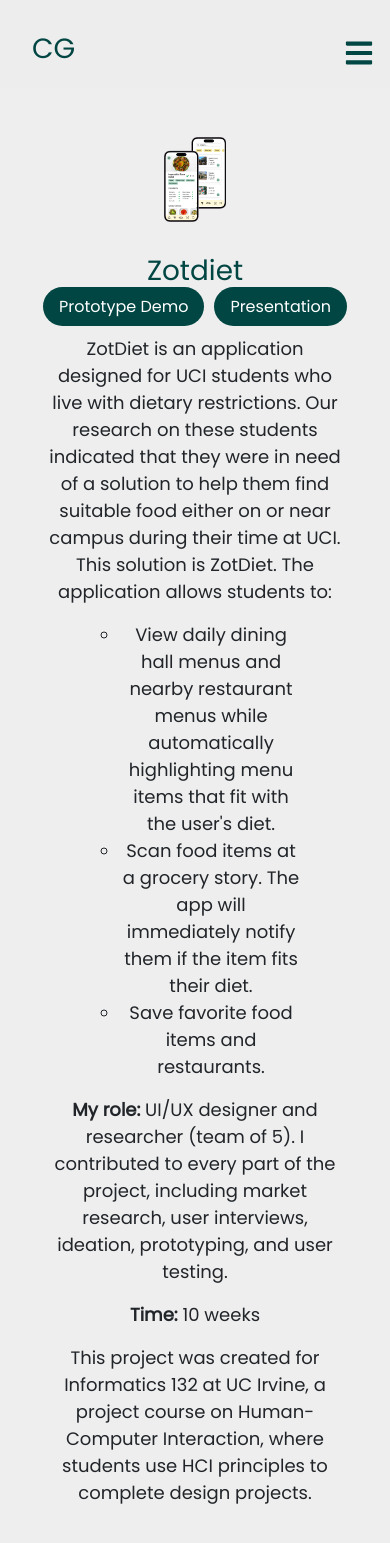
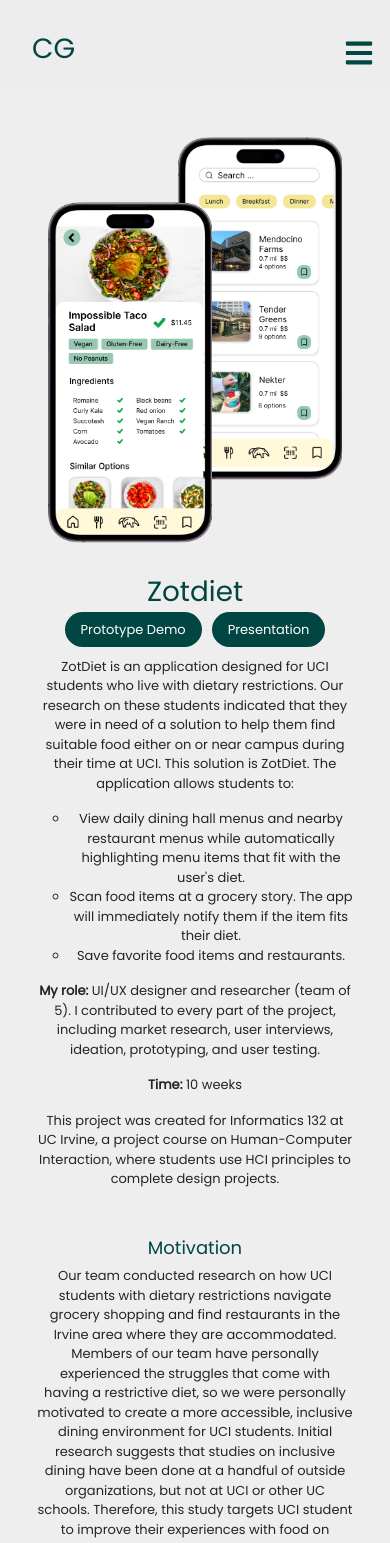
Before and after one commit to carolineguzylak/react_portfolio_site, a React (Create React App) app: page /project-zotdiet in a window 390 px wide. Shown: the top 1543 px of the page. Built offline with nearby package versions, Linux system fonts and the light colour scheme.

Commit message:
mobile configs

```diff
--- a/src/components/ProjectCard.js
+++ b/src/components/ProjectCard.js
@@ -1,4 +1,4 @@
-import '../styles/ProjectCard.css'
+import '../styles/ProjectCard.css';
 import React from 'react'
 
 import Aos from "aos";
--- a/src/components/ProjectCardData.js
+++ b/src/components/ProjectCardData.js
@@ -6,19 +6,19 @@
     {
         imgsrc: orchestrate,
         title: 'Orchestrate',
-        text: 'Design Project: A concert socialization app',
+        text: 'A concert planning and socialization app: Find friends, rideshares, and create concert itineraries',
         pagelink: '/project-orchestrate'
     },
     {
         imgsrc: zotdiet,
         title: 'ZotDiet',
-        text: 'Design Project: Aiding UCI students with dietary restrictions',
+        text: 'Supporting UCI students with dietary restrictions: Menu filters and food label scanner',
         pagelink: '/project-zotdiet'
     },
     {
         imgsrc: insta,
         title: 'Instagram redesign for mental health',
-        text: 'Design Project: Better social media for better mental health',
+        text: 'Redesigning Instagram to better support the mental health of its users',
         pagelink: '/project-insta'
     }
 ];
--- a/src/routes/ProjectZotdiet.js
+++ b/src/routes/ProjectZotdiet.js
@@ -96,7 +96,7 @@
                 Sticky notes contain quotes by participants and are placed into categories. From these categories,
                 we condensed the struggles of our participants into 3 main themes.</p>
                 <div className={styles.imgWrapper}>
-                    <img alt="Interview data affinity diagram" src={affinity}></img>
+                    <img className={styles.imgPrototype} alt="Interview data affinity diagram" src={affinity}></img>
                 </div>
             </div>
 
--- a/src/styles/ProjectCard.css
+++ b/src/styles/ProjectCard.css
@@ -5,7 +5,6 @@
     display: flex;
     justify-content: space-evenly;
     align-items: center;
-    text-align:center;
     background: white;
     padding: 1.2rem 1rem;
     border-radius: 20px;
@@ -67,6 +66,16 @@
         border-radius: 20px;
     }
 
+    .project-description {
+        font-size:14px;
+    }
+
+    .project-card img {
+        max-width:90%;
+        margin:2rem;
+        border-radius: 0;
+    }
+
     br {
         visibility:hidden;
     }
--- a/src/styles/ProjectPage.module.css
+++ b/src/styles/ProjectPage.module.css
@@ -1,6 +1,12 @@
 
 h1, h2, h3, h4 {
     text-align:center;
+}
+
+.imgWrapper {
+    display:flex;
+    justify-content:center;
+    padding:1rem;
 }
 
 .imgSketch {
@@ -12,6 +18,12 @@
 .imgDesc{
     max-width:70%;
     min-width:60%;
+    border-radius:25px;
+}
+
+.imgPrototype {
+    max-width:100%;
+    min-width:90%;
     border-radius:25px;
 }
 
@@ -28,17 +40,6 @@
     margin:5px;
 }
 
-.imgPrototype {
-    max-width:100%;
-    min-width:90%;
-    border-radius:25px;
-}
-
-.imgWrapper {
-    display:flex;
-    justify-content:center;
-    padding:1rem;
-}
 
 .subtext {
     text-align:center;
@@ -99,11 +100,30 @@
 
 @media screen and (max-width: 1040px) {
     .projectDescription{
-        margin-left:10px;
-        margin-right:10px;
+        margin-left:5px;
+        margin-right:5px;
         text-align:center;
     }
 
-    h4 {font-size:20px;}
-    p{font-size:18px;}
+    .headerPic {
+        max-width:100%;
+    }
+
+
+    .imgDesc {
+        max-width:100%;
+        border-radius:5px;
+    }
+
+    .projectUl {
+        list-style-type: circle;
+        max-width:100%;
+    }
+
+    a {font-size:13px;}
+    p{font-size:13px;}
+    li{font-size:13px;}
+    h4 {font-size:15px;}
+    h3 {font-size:16px;}
+    h2 {font-size:18px;}
 }
--- a/src/styles/globals.css
+++ b/src/styles/globals.css
@@ -78,6 +78,7 @@
 }
 
 
+
 /*  font-family: 'Cormorant Garamond', serif;
 
     font-family: 'Montserrat', sans-serif;
```
